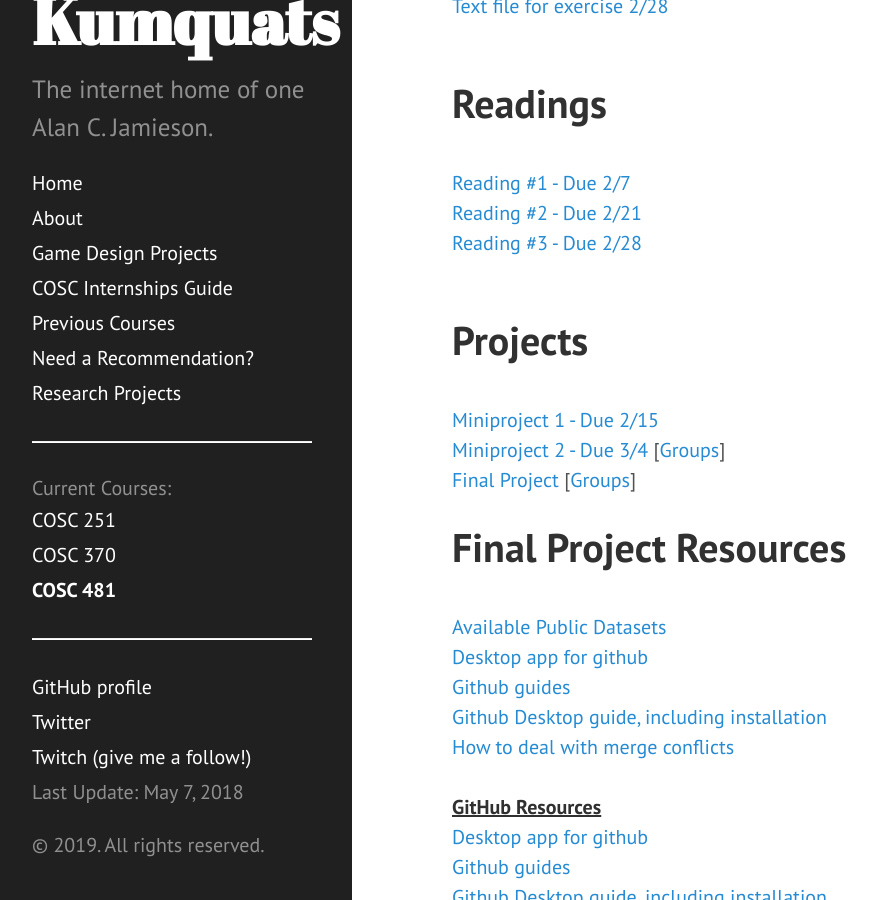
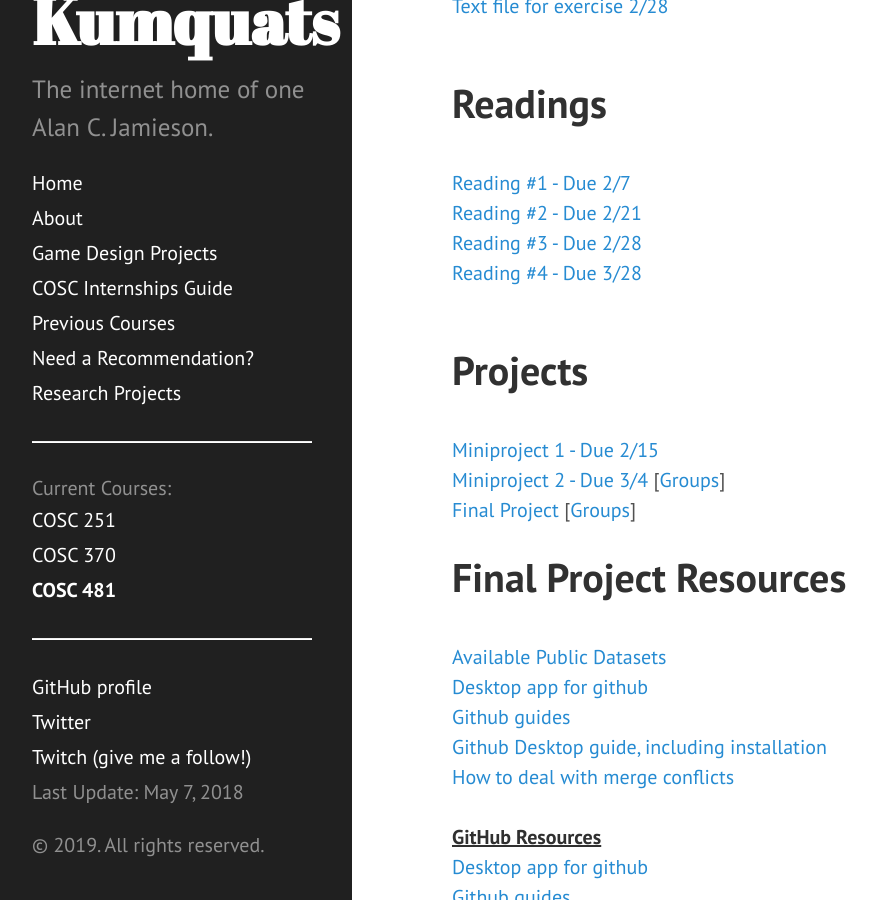
Before and after one commit to ripark/ripark.github.io, a Jekyll site: the page built from s19/cosc481.html, in a window 1280 px wide and 900 px high, scrolled down 523 px. Shown: the whole window, without its empty margins (8-885 px from the left). Built offline with Jekyll 4.4.1, drawn with Linux system fonts in a browser that asks for light colours; Markdown is read by kramdown in place of the engine named in the settings.

Commit message:
Update cosc481.html

```diff
--- a/s19/cosc481.html
+++ b/s19/cosc481.html
@@ -35,6 +35,8 @@ shorttitle: "COSC 481"
 <br>
 <a href="http://ripark.github.io/s17/p57-burgess.pdf">Reading #3 - Due 2/28</a>
 <br>
+<a href="http://ripark.github.io/s17/NorthshoreCardiac.pdf">Reading #4 - Due 3/28</a>
+<br>
 <br>
 <h1>Projects</h1>
 <br>
```
